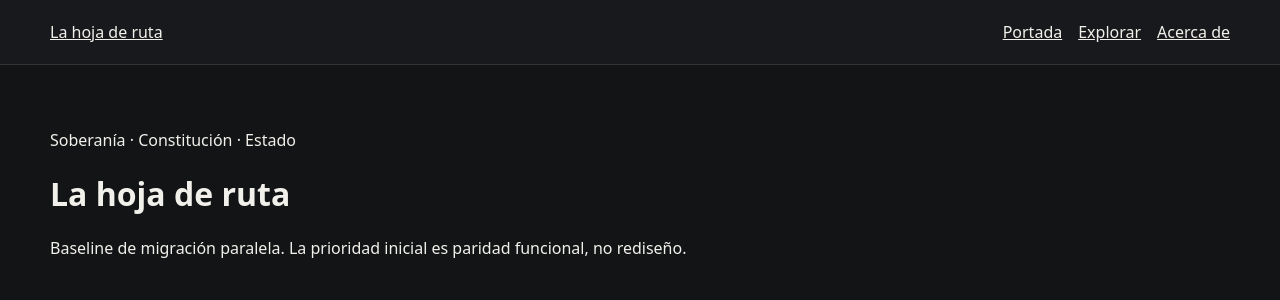
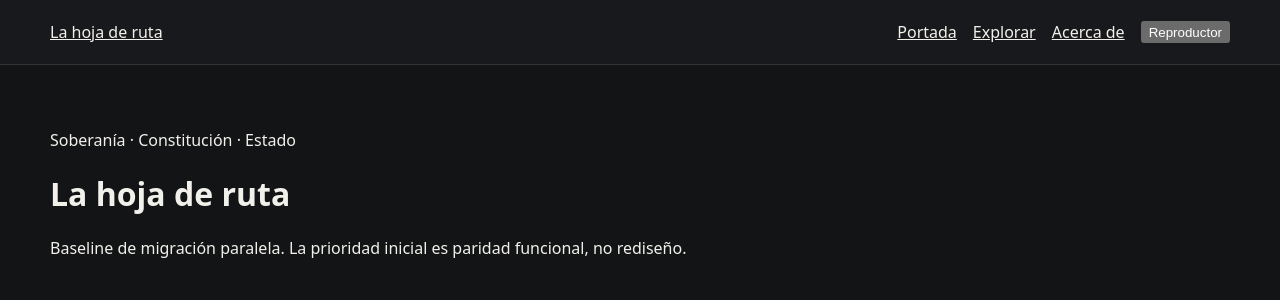
Before and after one commit to devMod3/cuba-la-hoja-de-ruta, a Next.js app in the folder next/apps/web/: page / in a window 1280 px wide. Shown: the top 300 px of the page. Built offline with nearby package versions, Linux system fonts and the light colour scheme.

Commit message:
Q-044: integrar acceso principal a ZRP

```diff
--- a/next/apps/web/components/global-header.tsx
+++ b/next/apps/web/components/global-header.tsx
@@ -1,4 +1,5 @@
 import Link from 'next/link';
+import { ZrpLauncher } from './zrp-launcher';
 
 const routes = [
   { href: '/', label: 'Portada' },
@@ -38,6 +39,7 @@ export function GlobalHeader() {
               {route.label}
             </Link>
           ))}
+          <ZrpLauncher />
         </nav>
       </div>
     </header>
```
